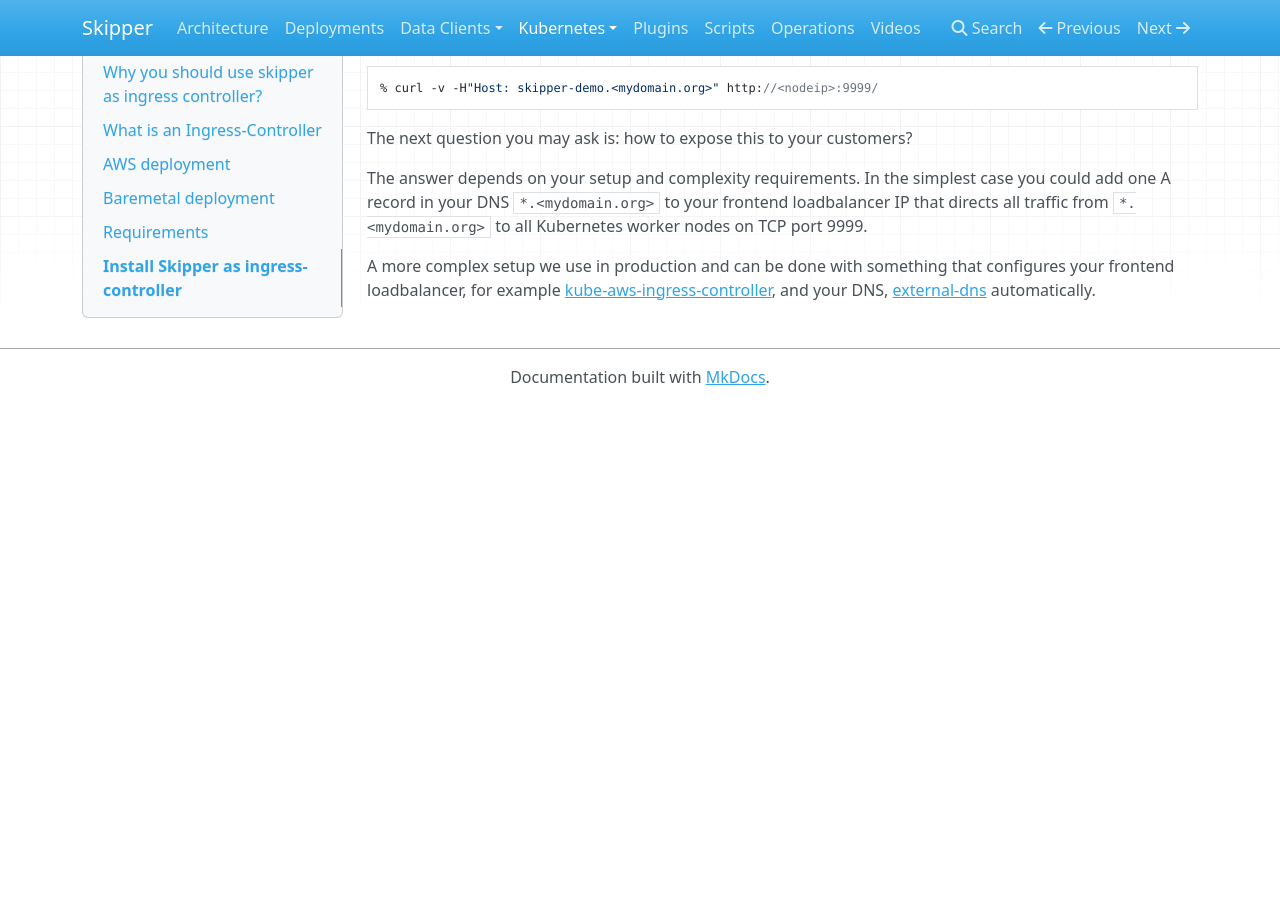
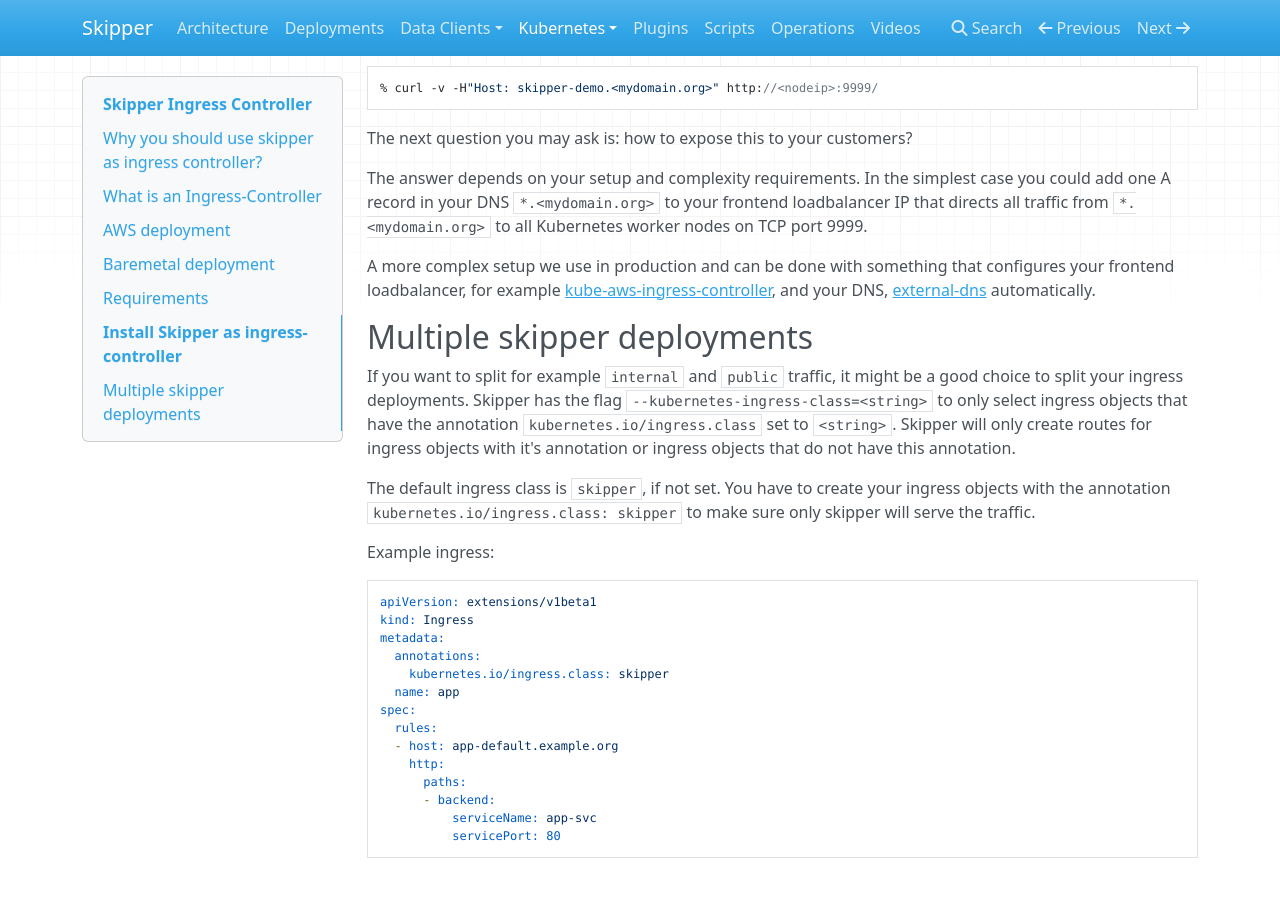
Before and after one commit to zalando/skipper, an MkDocs documentation site: the page built from docs/kubernetes/ingress-controller.md, in a window 1280 px wide and 900 px high, scrolled down 5880 px. Shown: the top 897 px of the window. Built offline with MkDocs 1.6.1, drawn with Linux system fonts in a browser that asks for light colours; nearby versions of some CDN libraries; old or Windows-style settings are respelled for this version of MkDocs; before the commit the page ends 6285 px from its top, so only the background shows below that.

Commit message:
document how to run multiple skippers and only select a subset of ingress with kubernetes annotation

```diff
--- a/docs/kubernetes/ingress-controller.md
+++ b/docs/kubernetes/ingress-controller.md
@@ -250,3 +250,34 @@
 [kube-aws-ingress-controller](https://github.com/zalando-incubator/kube-ingress-aws-controller),
 and your DNS, [external-dns](https://github.com/kubernetes-incubator/external-dns)
 automatically.
+
+## Multiple skipper deployments
+
+If you want to split for example `internal` and `public` traffic, it
+might be a good choice to split your ingress deployments. Skipper has
+the flag `--kubernetes-ingress-class=<string>` to only select ingress
+objects that have the annotation `kubernetes.io/ingress.class` set to
+`<string>`. Skipper will only create routes for ingress objects with
+it's annotation or ingress objects that do not have this annotation.
+
+The default ingress class is `skipper`, if not set. You have to create
+your ingress objects with the annotation
+`kubernetes.io/ingress.class: skipper` to make sure only skipper will
+serve the traffic.
+
+Example ingress:
+
+    apiVersion: extensions/v1beta1
+    kind: Ingress
+    metadata:
+      annotations:
+        kubernetes.io/ingress.class: skipper
+      name: app
+    spec:
+      rules:
+      - host: app-default.example.org
+        http:
+          paths:
+          - backend:
+              serviceName: app-svc
+              servicePort: 80
```
